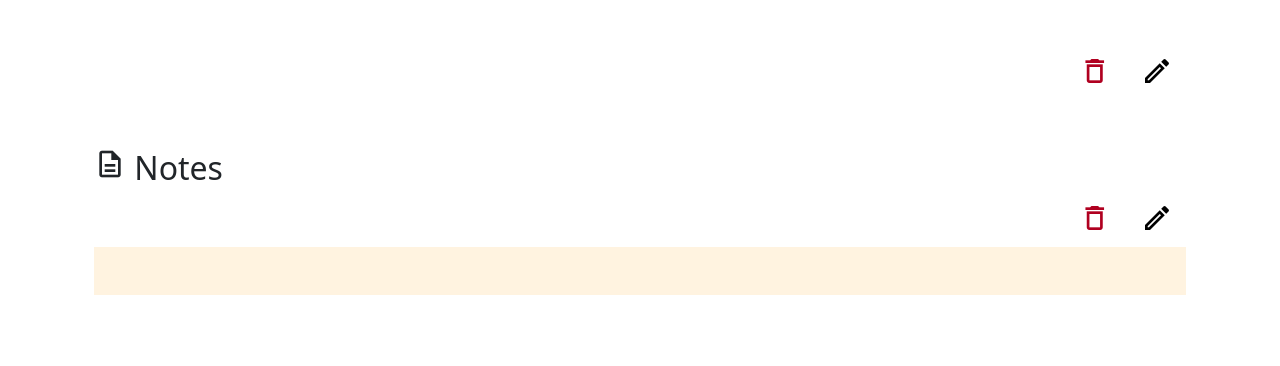
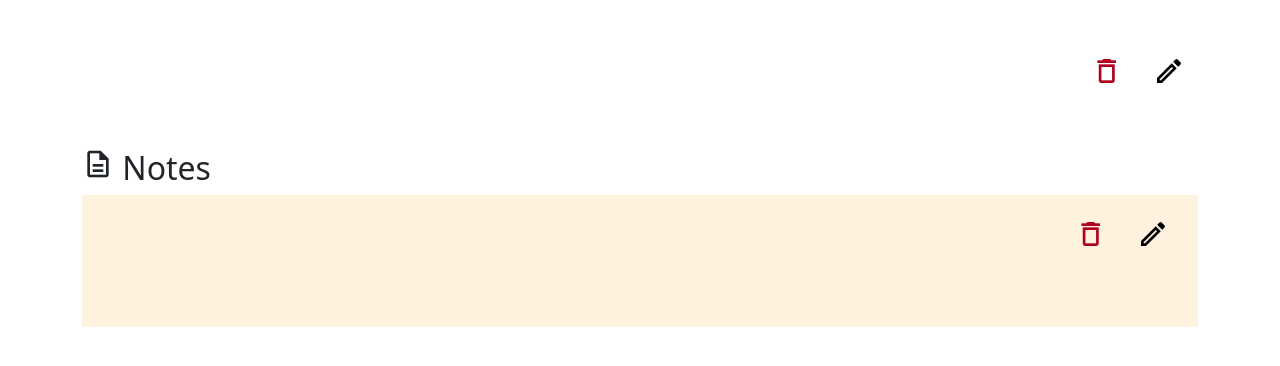
Before and after one commit to azainayub/coursemanager, a Django app: template assistor/templates/assistor/note.html in a window 1280 px wide. Shown: the part 56-422 px from the top of the page. Run offline with Django 3.2, Linux system fonts and the light colour scheme; the template is opened without the code that fills it, so the values that code supplies are empty; some libraries are stand-ins or nearby versions.

Commit message:
changed the color of note

```diff
--- a/assistor/templates/assistor/note.html
+++ b/assistor/templates/assistor/note.html
@@ -5,7 +5,6 @@
 {% endblock %}
 
 {% block main %}
-    <div class="container mt-5 mb-5 overflow-hidden">
     <!-- course header -->
     <section id="course-header" class="mb-5">
         <div class="d-flex justify-content-between">
@@ -35,7 +34,7 @@
     </div>
 
     <!-- note header -->
-        <div class="d-flex justify-content-between">
+    <div class="d-flex justify-content-between p-3 bg-light-orange text-orange">
         <div>
             <h3 class="text-orange">{{ note.title }}</h3>
         </div>
@@ -49,5 +48,4 @@
     <div class="container p-3 bg-light-orange text-orange">
         <p>{{ note.content }}</p>
     </div>
-    </div>
 {% endblock %}
```
Lines whose indentation alone changed are shown as unchanged.
